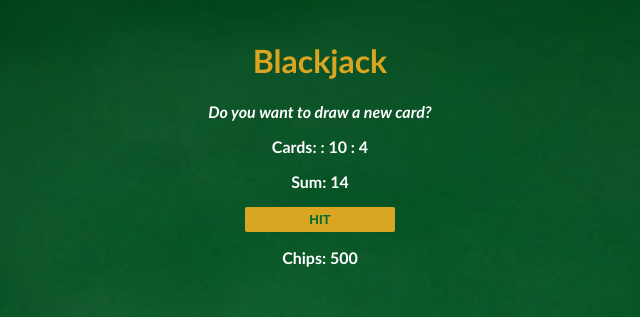
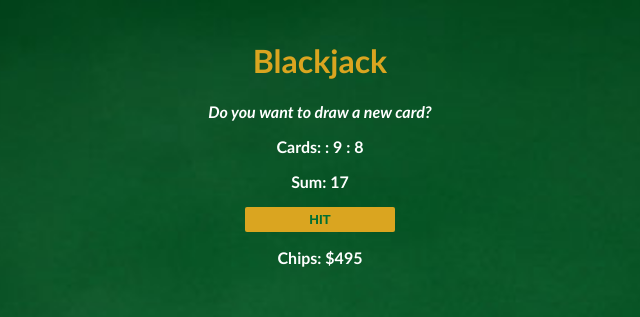
Before and after one commit to cknswau/blackjack-game, a plain HTML site: page index.html in a window 1280 px wide. Both pictures are taken after a click on the button "START GAME". Shown: the top 317 px of the page, 320-960 px from the left. Drawn offline with Linux system fonts and the light colour scheme.

Commit message:
more changes

```diff
--- a/index.html
+++ b/index.html
@@ -9,8 +9,8 @@
             <p id="cards-el">Cards:</p>
             <p id="sum-el">Sum:</p>
             <div>
-                <button onclick="startGame()" id="startGame">START GAME</button>
-                <button onclick="newCard()" id="newCard">HIT</button>
+                <button id="startGame">START GAME</button>
+                <button id="newCard">HIT</button>
             </div>
             <p id="player-el"></p>
         </div>
--- a/index.js
+++ b/index.js
@@ -1,36 +1,21 @@
-let player = {
-    chips: 500
-}
 let hasBlackjack = false
 let isAlive = false
 let message = ""
 let sum = 0
-let total = ""
 let cards = []
-let messageEl = document.querySelector("#message-el")
-let cardsEl = document.querySelector("#cards-el")
-let sumEl = document.querySelector("#sum-el")
-let playerEl = document.getElementById("player-el")
-let btnStartGame = document.getElementById("startGame")
-let btnNewCard = document.getElementById("newCard")
+myChips = localStorage.getItem("myChipCount") ? localStorage.getItem("myChipCount") : localStorage.setItem("myChipCount", 500)
+chips = myChips || 500
+const messageEl = document.querySelector("#message-el")
+const cardsEl = document.querySelector("#cards-el")
+const sumEl = document.querySelector("#sum-el")
+const playerEl = document.getElementById("player-el")
+const btnStartGame = document.getElementById("startGame")
+const btnNewCard = document.getElementById("newCard")
 
-playerEl.textContent = `Chips: ${player.chips}`
+playerEl.textContent = `Chips: $${chips}`
 btnNewCard.style.display = "none"
 sumEl.style.display = "none"
 cardsEl.style.display = "none"
-
-function startGame() {
-    !hasBlackjack
-    isAlive
-    player["chips"] = 495
-    sum = 0
-    cards.length = 0;
-    cards.push(getRandomCard())
-    cards.push(getRandomCard())
-    renderGame()
-    sumEl.style.display = "block"
-    cardsEl.style.display = "block"
-}
 
 function getRandomCard() {
     let num = Math.floor(Math.random() * 13) + 1
@@ -55,15 +40,37 @@ function renderGame () {
         cardsEl.textContent += " : " + cards[i]
     }
 
+    if ( hasBlackjack ) {
+        chips += 15
+        localStorage.setItem("myChipCount", chips)
+        playerEl.textContent = `Chips: $${chips}`
+    }
+
     sumEl.textContent = "Sum: " + sum
     isAlive ? btnStartGame.style.display = "none" : btnStartGame.style.display = "block"
     !isAlive ? btnNewCard.style.display = "none" : btnNewCard.style.display = "block"
 }
 
-function newCard() {
+btnStartGame.addEventListener("click", function () {
+    !hasBlackjack
+    isAlive
+    chips -= 5
+    localStorage.setItem("myChipCount", chips)
+    sum = 0
+    cards.length = 0;
+    cards.push(getRandomCard())
+    cards.push(getRandomCard())
+    renderGame()
+    sumEl.style.display = "block"
+    cardsEl.style.display = "block"
+    playerEl.textContent = `Chips: $${chips}`
+})
+
+
+btnNewCard.addEventListener("click", function () {
     if ( isAlive && !hasBlackjack ) {
         sum = 0
         cards.push(getRandomCard())
         renderGame()
     }
-}
+})
```
Also changed, not shown: 1 other file.
